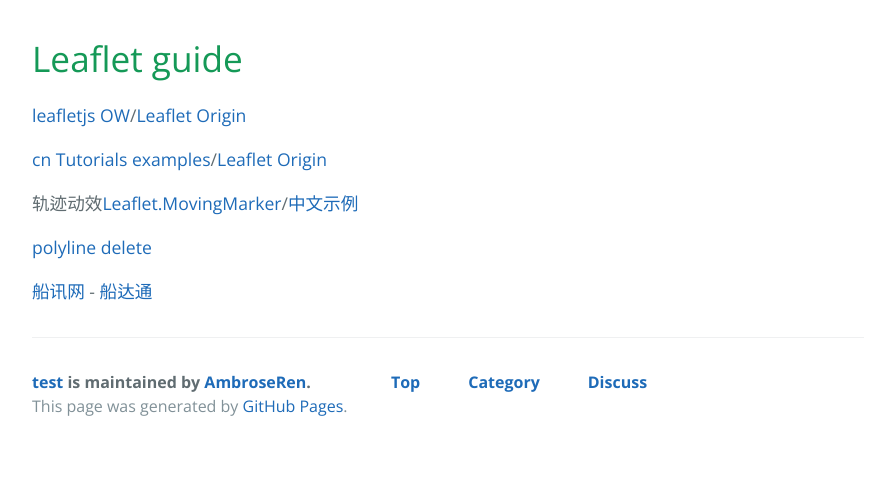
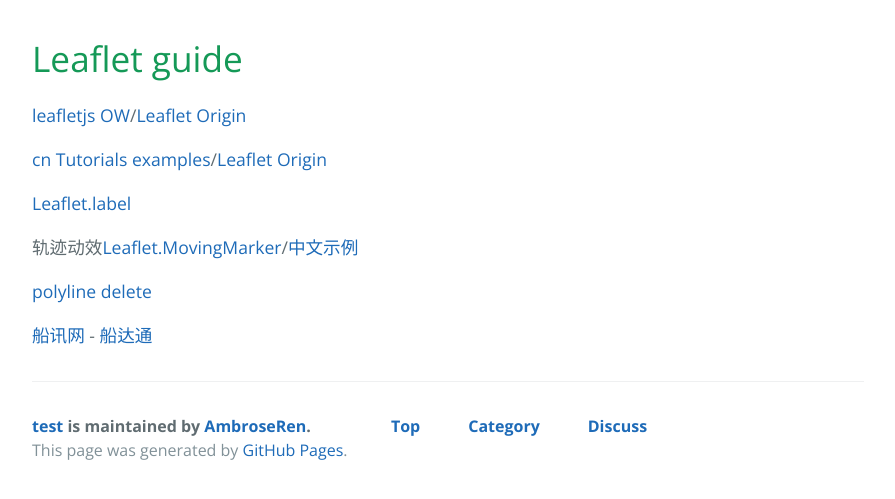
Before and after one commit to AmbroseRen/test, a Jekyll site: the page built from js/leaflet.md, in a window 1280 px wide. Shown: the top 499 px of the page, without its empty margins (192-1087 px from the left). Built offline with Jekyll 4.4.1, drawn with Linux system fonts in a browser that asks for light colours; our own code applies the rules of GitHub Pages for plain Markdown files; the repository's description, which GitHub fills in, is left out.

Commit message:
Update leaflet.md

```diff
--- a/js/leaflet.md
+++ b/js/leaflet.md
@@ -4,6 +4,8 @@
 
 [cn Tutorials examples](https://leafletjs.cn/examples.html)/[Leaflet Origin](https://github.com/NICEXAI/leaflet_zh)
 
+[Leaflet.label](https://github.com/Leaflet/Leaflet.label)
+
 轨迹动效[Leaflet.MovingMarker](https://github.com/ewoken/Leaflet.MovingMarker)/[中文示例](https://blog.csdn.net/BADAO_LIUMANG_QIZHI/article/details/122412374)
 
 [polyline delete](https://gis.stackexchange.com/questions/333286/remove-a-drawn-polyline-from-leaflet-map)
```
